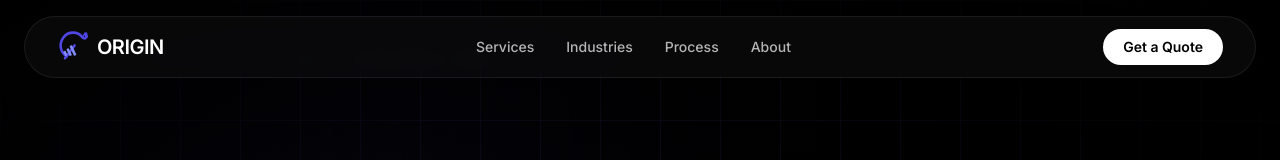
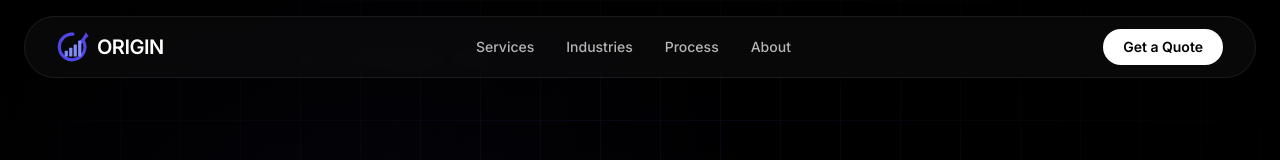
Before and after one commit to vinnyf518/Origin-Co, a React (Vite) app: page / in a window 1280 px wide. Shown: the top 160 px of the page. Built offline with nearby package versions, Linux system fonts and the light colour scheme.

Commit message:
Fix logo to match original design accurately
- Complete circle arc with arrow breaking out at top-right
- Proper arrowhead pointing up-right
- 4 vertical growth bars inside circle

Co-Authored-By: Claude Opus 4.5 <noreply@anthropic.com>

```diff
--- a/components/Logo.tsx
+++ b/components/Logo.tsx
@@ -16,80 +16,34 @@ export const Logo: React.FC<LogoProps> = ({ size = 32, className = '' }) => {
       xmlns="http://www.w3.org/2000/svg"
       className={className}
     >
-      {/* Main circular O shape - starts from bottom, wraps around */}
+      {/* Main circular O shape */}
       <path
-        d="M30 80
-           C10 65 5 40 20 20
-           C35 0 65 0 80 20"
+        d="M50 10
+           A40 40 0 1 0 82 30"
         stroke="#4f46e5"
-        strokeWidth="8"
+        strokeWidth="10"
         strokeLinecap="round"
         fill="none"
       />
-      {/* Diagonal line through circle continuing to arrow */}
+      {/* Arrow extending from circle */}
       <path
-        d="M25 85 L55 45"
+        d="M75 35
+           Q85 25 90 15"
         stroke="#4f46e5"
-        strokeWidth="8"
-        strokeLinecap="round"
-        fill="none"
-      />
-      {/* Arrow curve from top of circle */}
-      <path
-        d="M80 20 C90 30 95 15 88 8"
-        stroke="#4f46e5"
-        strokeWidth="8"
+        strokeWidth="10"
         strokeLinecap="round"
         fill="none"
       />
       {/* Arrow head */}
-      <path
-        d="M88 8 L97 12 L92 3 Z"
+      <polygon
+        points="90,3 99,18 83,22"
         fill="#4f46e5"
       />
-      <path
-        d="M88 8 L80 18"
-        stroke="#4f46e5"
-        strokeWidth="5"
-        strokeLinecap="round"
-      />
-      <path
-        d="M88 8 L95 18"
-        stroke="#4f46e5"
-        strokeWidth="5"
-        strokeLinecap="round"
-      />
-      {/* Growth bars - positioned at angle in bottom left */}
-      {/* Smallest bar */}
-      <rect
-        x="22"
-        y="62"
-        width="8"
-        height="16"
-        rx="1"
-        fill="#818cf8"
-        transform="rotate(-25 26 70)"
-      />
-      {/* Medium bar */}
-      <rect
-        x="34"
-        y="54"
-        width="8"
-        height="24"
-        rx="1"
-        fill="#818cf8"
-        transform="rotate(-25 38 66)"
-      />
-      {/* Tallest bar */}
-      <rect
-        x="46"
-        y="44"
-        width="8"
-        height="34"
-        rx="1"
-        fill="#818cf8"
-        transform="rotate(-25 50 61)"
-      />
+      {/* Growth bars - 4 vertical bars */}
+      <rect x="24" y="62" width="10" height="18" rx="2" fill="#818cf8" />
+      <rect x="38" y="52" width="10" height="28" rx="2" fill="#818cf8" />
+      <rect x="52" y="42" width="10" height="38" rx="2" fill="#818cf8" />
+      <rect x="66" y="30" width="10" height="50" rx="2" fill="#818cf8" />
     </svg>
   );
 };
```
